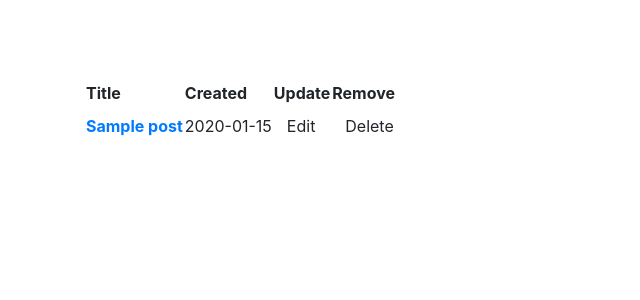
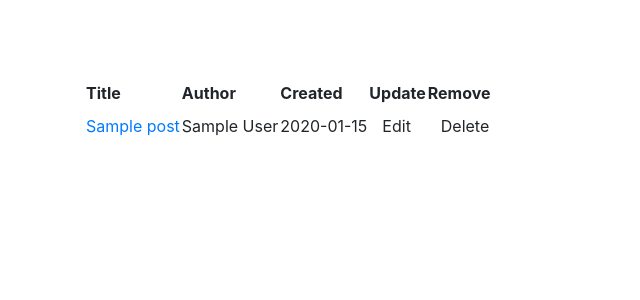
Before and after one commit to samgclarke/fish-post, a Flask app: template mongo_log/templates/admin/list.html in a window 1280 px wide. Shown: the part 213-513 px from the top of the page, without its empty margins (0-640 px from the left). Run offline with Flask 2, Linux system fonts and the light colour scheme; the template is opened without the code that fills it: most values are stand-ins (such as "Sample title", 1, 10 or a date in 2020); parts of the project's set-up code (start-up, migrations or seed data) failed here and were passed over; some libraries are stand-ins or nearby versions.

Commit message:
add author to admin posts table, bold author in post list

```diff
--- a/mongo_log/templates/admin/list.html
+++ b/mongo_log/templates/admin/list.html
@@ -4,6 +4,7 @@
   <table  class="condensed-table zebra-striped">
     <thead>
       <th>Title</th>
+      <th>Author</th>
       <th>Created</th>
       <th>Update</th>
       <th>Remove</th>
@@ -11,7 +12,8 @@
     <tbody>
     {% for post in posts %}
       <tr>
-        <th><a href="{{ url_for('admin.edit', slug=post.slug) }}">{{ post.title }}</a></th>
+        <td><a href="{{ url_for('admin.edit', slug=post.slug) }}">{{ post.title }}</a></td>
+        <td>{{ post.author }}</td>
         <td>{{ post.created_at.strftime('%Y-%m-%d') }}</td>
         <td><a href="{{ url_for("admin.edit", slug=post.slug) }}" class="btn primary">Edit</a></td>
         <td><a href="{{ url_for("admin.delete", slug=post.slug) }}" class="btn primary">Delete</a></td>
--- a/mongo_log/templates/posts/list.html
+++ b/mongo_log/templates/posts/list.html
@@ -19,7 +19,7 @@
         <p><img src="{{ post.image_url }}" /><p>
       {% endif %}
       <p>
-        {{ post.author }} |
+        <strong>{{ post.author }}</strong> |
         {{ post.created_at.strftime('%H:%M %Y-%m-%d') }} |
         {% with total=post.comments|length %}
             {{ total }} comment {%- if total > 1 %}s{%- endif -%}
```
